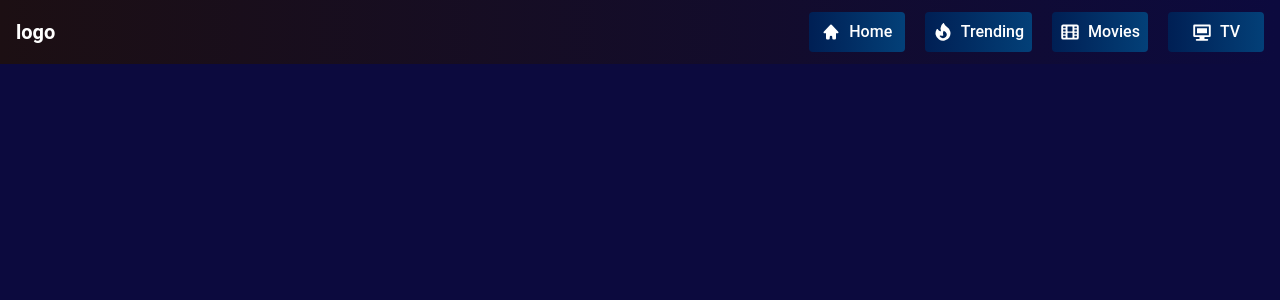
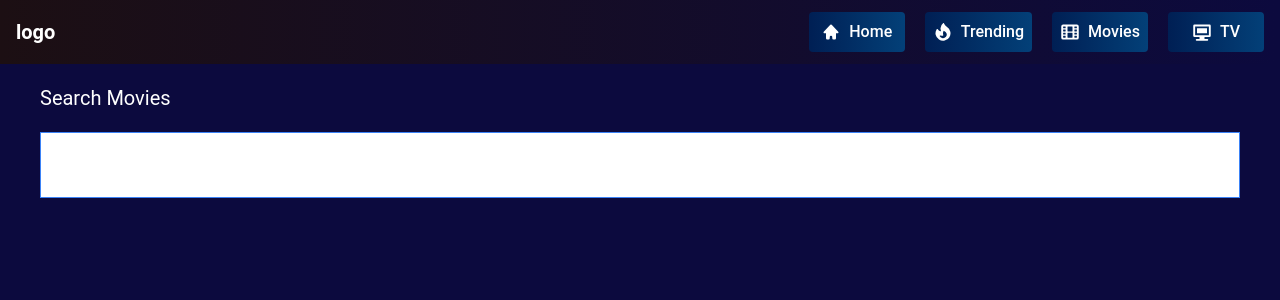
Before and after one commit to tiwari-ankit-9519/Movie-Browser, a React (Create React App) app: page /search in a window 1280 px wide. Shown: the top 300 px of the page. Built offline with nearby package versions, Linux system fonts and the light colour scheme.

Commit message:
Added Searchbar

```diff
--- a/src/App.js
+++ b/src/App.js
@@ -4,6 +4,7 @@ import MovieDetail from "./components/Pages/MovieDetail";
 
 import { BrowserRouter, Routes, Route } from "react-router-dom";
 import TVPage from "./components/Pages/TVPage";
+import SearchPage from "./components/Pages/SearchPage";
 
 const App = () => {
   return (
@@ -13,6 +14,7 @@ const App = () => {
         <Route path="/" element={<Home />} />
         <Route path="/tv" element={<TVPage />} />
         <Route path="/movie/:movieId" element={<MovieDetail />} />
+        <Route path="/search" element={<SearchPage />} />
       </Routes>
     </BrowserRouter>
   );
--- a/src/components/Hooks/useLatestMovie.js
+++ b/src/components/Hooks/useLatestMovie.js
@@ -5,14 +5,14 @@ const useLatestMovie = () => {
   const [latestMovie, setLatestMovie] = useState([]);
   const [loading, setLoading] = useState(false);
   const [error, setError] = useState(false);
-  const [page, setPage] = useState(1);
+  const [page, setPage] = useState(Math.floor(Math.random() * 500) + 1);
 
   const getLatestMovie = useCallback(async () => {
     setLoading(true);
     setError(null);
     try {
       const response = await axios.get(
-        `https://api.themoviedb.org/3/movie/popular?api_key=a010775c34fabfa9cef89de9fba2a335&${page}`
+        `https://api.themoviedb.org/3/movie/popular?page=${page}&api_key=a010775c34fabfa9cef89de9fba2a335`
       );
       setLatestMovie(response.data.results);
     } catch (e) {
--- a/src/components/Pages/MovieDetail.js
+++ b/src/components/Pages/MovieDetail.js
@@ -10,8 +10,6 @@ export default function MovieDetail() {
   const [openInfo, setOpeInfo] = useState(false);
   const { movie } = useSingleMovie();
   const { latestMovie, loading } = useLatestMovie();
-
-  console.log(latestMovie);
 
   const handleInfoButton = () => {
     setOpeInfo(!openInfo);
@@ -90,7 +88,7 @@ export default function MovieDetail() {
         </div>
       </div>
       <h1 className="text-white ml-10 text-3xl">Popular Movies</h1>
-      <div className="grid grid-cols-1 md:grid-cols-3 gap-5 mt-10 mx-10">
+      <div className="grid grid-cols-1 md:grid-cols-3 lg:grid-cols-4 gap-5 mt-10 mx-10">
         {loading ? (
           <LoadingComponent />
         ) : (
--- /dev/null
+++ b/src/components/Pages/SearchPage.js
@@ -0,0 +1,58 @@
+import { useState } from "react";
+import axios from "axios";
+import MovieCard from "../UI/MovieCard";
+import LoadingComponent from "../UI/LoadingComponent";
+
+export default function SearchPage() {
+  const [keyword, setKeyword] = useState("");
+  const [loading, setLoading] = useState(false);
+  const [error, setError] = useState(false);
+  const [data, setData] = useState([]);
+  console.log(keyword);
+
+  const searchMovie = async (e) => {
+    setKeyword(e.target.value);
+    setLoading(true);
+    setError(null);
+    try {
+      const response = await axios.get(
+        `https://api.themoviedb.org/3/search/movie?query=${keyword}&api_key=a010775c34fabfa9cef89de9fba2a335`
+      );
+      setData(response.data.results);
+    } catch (e) {
+      setError(e.message);
+    } finally {
+      setLoading(false);
+    }
+  };
+
+  console.log(data);
+  return (
+    <div className="flex flex-col gap-5 mt-5 mx-10">
+      <label className="text-white text-xl">Search Movies</label>
+      <input
+        type="text"
+        name=""
+        className="p-5 foucs: border-blue-500 focus: border focus: outline-none"
+        onChange={searchMovie}
+      />
+
+      {loading ? (
+        <LoadingComponent />
+      ) : (
+        <div className="grid grid-cols-1 md:grid-cols-3 lg:grid-cols-4 gap-5">
+          {data?.map((m) => (
+            <MovieCard
+              key={m.id}
+              title={m.title}
+              overview={m.overview}
+              poster_path={m.poster_path}
+              vote={m.vote_average}
+              id={m.id}
+            />
+          ))}
+        </div>
+      )}
+    </div>
+  );
+}
```
